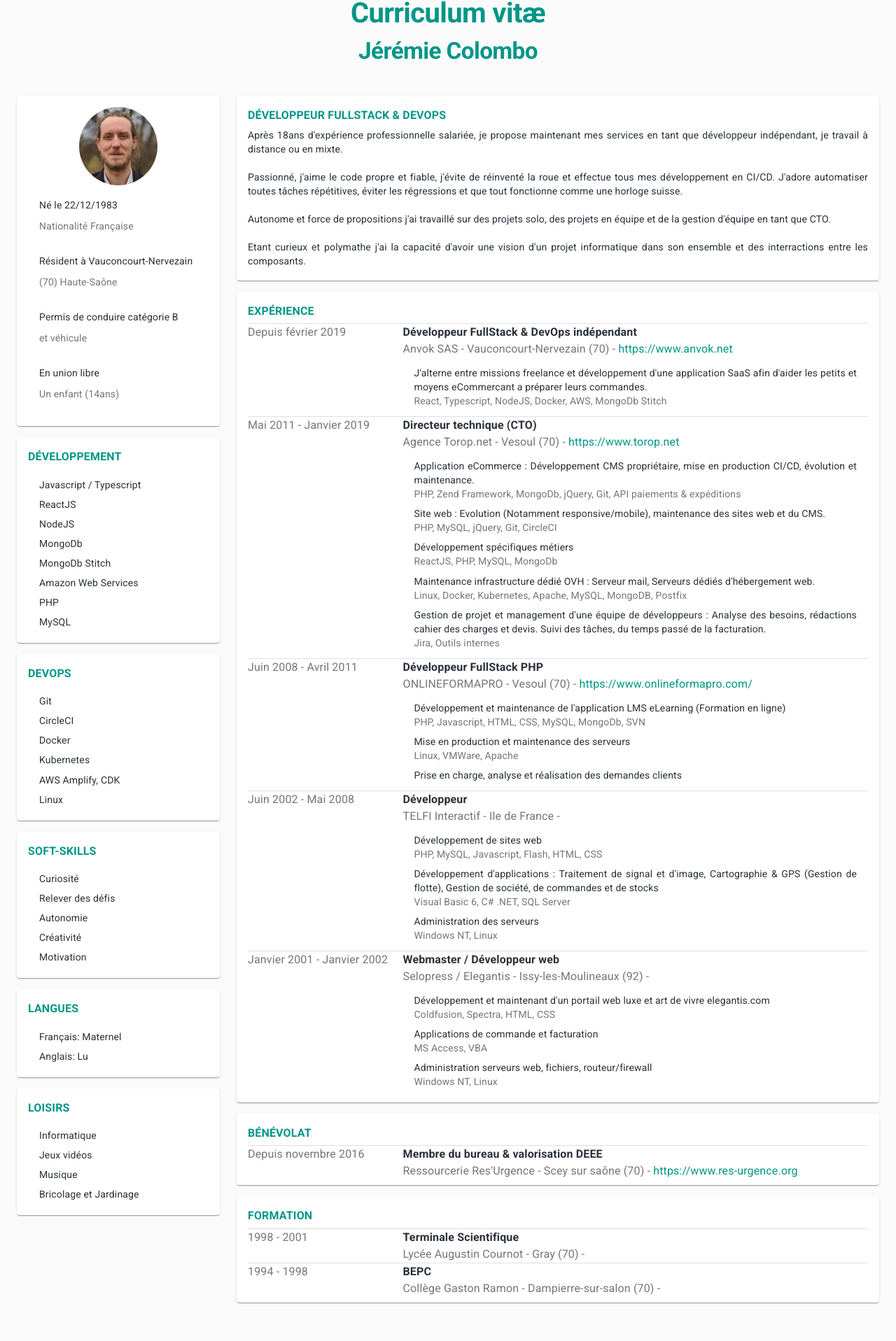
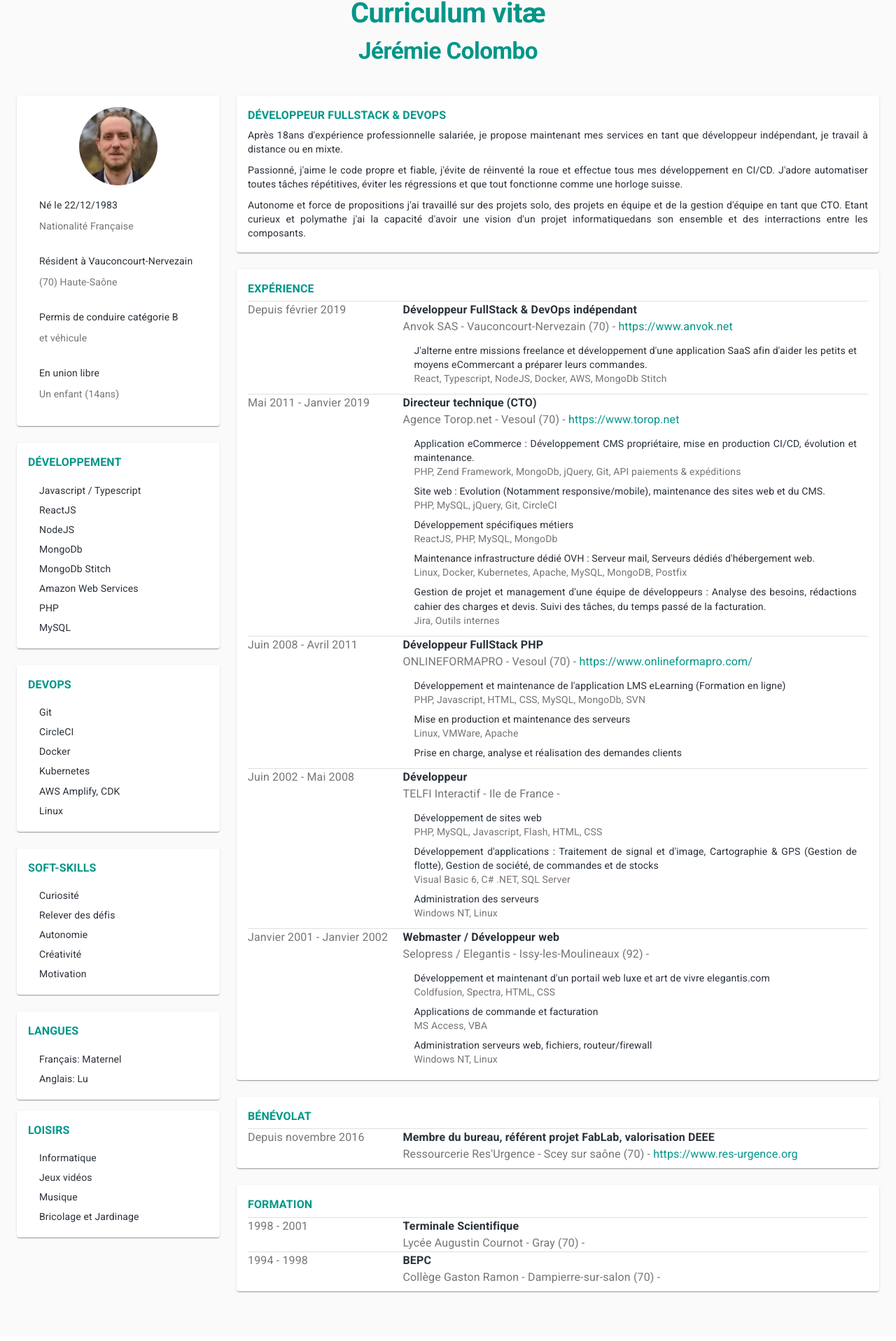
Before and after one commit to beaukode/anvoknet, a React (Create React App) app: page /cv in a window 1280 px wide. Shown: the part 117-2034 px from the top of the page at 70% size. Built offline with nearby package versions, Linux system fonts and the light colour scheme.

Commit message:
Refactoring CV

```diff
--- a/src/Cv.tsx
+++ b/src/Cv.tsx
@@ -7,15 +7,22 @@ import {
   Container,
   Grid,
   Paper,
-  Avatar,
-  List,
-  ListItem,
-  ListItemText,
   Hidden,
 } from "@material-ui/core";
-import moi from "./img/moi.jpg";
-import CvItem from "./Cv/CvItem";
-import { experience, formation, benevolat } from "./Cv/Data";
+import {
+  experience,
+  formation,
+  benevolat,
+  skillsDev,
+  skillsLoisirs,
+  skillsLangues,
+  skillsSoft,
+  skillsDevOps,
+} from "./Cv/Data";
+import Moi from "./Cv/Moi";
+import Skills from "./Cv/Skills";
+import Intro from "./Cv/Intro";
+import CvPart from "./Cv/CvPart";
 
 const useStyles = makeStyles((theme: Theme) =>
   createStyles({
@@ -25,7 +32,6 @@ const useStyles = makeStyles((theme: Theme) =>
     },
     paper: {
       padding: theme.spacing(2, 2, 1, 2),
-      marginBottom: theme.spacing(2),
     },
     title: {
       textTransform: "uppercase",
@@ -40,28 +46,6 @@ const useStyles = makeStyles((theme: Theme) =>
   })
 );
 
-const intro = (
-  <>
-    Après 18ans d'expérience professionnelle salariée, je propose maintenant mes
-    services en tant que développeur indépendant, je travail à distance ou en
-    mixte.
-    <br />
-    <br />
-    Passionné, j'aime le code propre et fiable, j'évite de réinventé la roue et
-    effectue tous mes développement en CI/CD. J'adore automatiser toutes tâches
-    répétitives, éviter les régressions et que tout fonctionne comme une horloge
-    suisse.
-    <br />
-    <br />
-    Autonome et force de propositions j'ai travaillé sur des projets solo, des
-    projets en équipe et de la gestion d'équipe en tant que CTO.
-    <br />
-    <br />
-    Etant curieux et polymathe j'ai la capacité d'avoir une vision d'un projet
-    informatique dans son ensemble et des interractions entre les composants.
-  </>
-);
-
 const Cv: React.FC = () => {
   const classes = useStyles();
 
@@ -74,187 +58,121 @@ const Cv: React.FC = () => {
       </Typography>
       <Grid container spacing={3}>
         <Grid item xs={12} md={3}>
+          <Grid container spacing={3}>
+            <Grid item xs={12} sm={4} md={12}>
               <Paper elevation={1} className={classes.paper}>
-            <Avatar alt="Jérémie COLOMBO" src={moi} className={classes.moi} />
-            <List dense={true}>
-              <ListItem>
-                <ListItemText
-                  primary="Né le 22/12/1983"
-                  secondary="Nationalité Française"
+                <Moi className={classes.moi} />
+              </Paper>
+            </Grid>
+            <Hidden mdUp>
+              <Grid item xs={12} sm={8} md={12}>
+                <Paper
+                  elevation={1}
+                  className={classes.paper}
+                  style={{ height: "100%" }}
+                >
+                  <Intro titleClass={classes.title} />
+                </Paper>
+              </Grid>
+            </Hidden>
+            <Grid item xs={6} sm={6} md={12}>
+              <Paper
+                elevation={1}
+                className={classes.paper}
+                style={{ height: "100%" }}
+              >
+                <Skills
+                  title="Développement"
+                  values={skillsDev}
+                  titleClass={classes.title}
                 />
-              </ListItem>
-              <ListItem>
-                <ListItemText
-                  primary="Résident à Vauconcourt-Nervezain"
-                  secondary="(70) Haute-Saône"
+              </Paper>
+            </Grid>
+            <Grid item xs={6} sm={6} md={12}>
+              <Paper
+                elevation={1}
+                className={classes.paper}
+                style={{ height: "100%" }}
+              >
+                <Skills
+                  title="DevOps"
+                  values={skillsDevOps}
+                  titleClass={classes.title}
                 />
-              </ListItem>
-              <ListItem>
-                <ListItemText
-                  primary="Permis de conduire catégorie B"
-                  secondary="et véhicule"
+              </Paper>
+            </Grid>
+            <Grid item xs={6} sm={6} md={12}>
+              <Paper
+                elevation={1}
+                className={classes.paper}
+                style={{ height: "100%" }}
+              >
+                <Skills
+                  title="Soft-Skills"
+                  values={skillsSoft}
+                  titleClass={classes.title}
                 />
-              </ListItem>
-              <ListItem>
-                <ListItemText
-                  primary="En union libre"
-                  secondary="Un enfant (14ans)"
+              </Paper>
+            </Grid>
+            <Grid item xs={6} sm={6} md={12}>
+              <Paper
+                elevation={1}
+                className={classes.paper}
+                style={{ marginBottom: 16 }}
+              >
+                <Skills
+                  title="Langues"
+                  values={skillsLangues}
+                  titleClass={classes.title}
                 />
-              </ListItem>
-            </List>
               </Paper>
-          <Hidden mdUp>
               <Paper elevation={1} className={classes.paper}>
-              <Typography
-                component="h2"
-                className={classes.title}
-                color="textPrimary"
-                gutterBottom
-              >
-                Développeur FullStack &amp; DevOps
-              </Typography>
-              <Typography variant="body2">{intro}</Typography>
+                <Skills
+                  title="Loisirs"
+                  values={skillsLoisirs}
+                  titleClass={classes.title}
+                />
+              </Paper>
+            </Grid>
+          </Grid>
+        </Grid>
+        <Grid item xs={12} md={9}>
+          <Grid container spacing={3}>
+            <Grid item xs={12}>
+              <Hidden smDown>
+                <Paper elevation={1} className={classes.paper}>
+                  <Intro titleClass={classes.title} />
                 </Paper>
               </Hidden>
+            </Grid>
+            <Grid item xs={12}>
               <Paper elevation={1} className={classes.paper}>
-            <Typography
-              component="h2"
-              className={classes.title}
-              color="textPrimary"
-              gutterBottom
-            >
-              Développement
-            </Typography>
-            <List dense={true}>
-              <ListItem>Javascript / Typescript</ListItem>
-              <ListItem>ReactJS</ListItem>
-              <ListItem>NodeJS</ListItem>
-              <ListItem>MongoDb</ListItem>
-              <ListItem>MongoDb Stitch</ListItem>
-              <ListItem>Amazon Web Services</ListItem>
-              <ListItem>PHP</ListItem>
-              <ListItem>MySQL</ListItem>
-            </List>
-          </Paper>
-          <Paper elevation={1} className={classes.paper}>
-            <Typography
-              component="h2"
-              className={classes.title}
-              color="textPrimary"
-              gutterBottom
-            >
-              DevOps
-            </Typography>
-            <List dense={true}>
-              <ListItem>Git</ListItem>
-              <ListItem>CircleCI</ListItem>
-              <ListItem>Docker</ListItem>
-              <ListItem>Kubernetes</ListItem>
-              <ListItem>AWS Amplify, CDK</ListItem>
-              <ListItem>Linux</ListItem>
-            </List>
-          </Paper>
-          <Paper elevation={1} className={classes.paper}>
-            <Typography
-              component="h2"
-              className={classes.title}
-              color="textPrimary"
-              gutterBottom
-            >
-              Soft-Skills
-            </Typography>
-            <List dense={true}>
-              <ListItem>Curiosité</ListItem>
-              <ListItem>Relever des défis</ListItem>
-              <ListItem>Autonomie</ListItem>
-              <ListItem>Créativité</ListItem>
-              <ListItem>Motivation</ListItem>
-            </List>
-          </Paper>
-          <Paper elevation={1} className={classes.paper}>
-            <Typography
-              component="h2"
-              className={classes.title}
-              color="textPrimary"
-              gutterBottom
-            >
-              Langues
-            </Typography>
-            <List dense={true}>
-              <ListItem>Français: Maternel</ListItem>
-              <ListItem>Anglais: Lu</ListItem>
-            </List>
-          </Paper>
-          <Paper elevation={1} className={classes.paper}>
-            <Typography
-              component="h2"
-              className={classes.title}
-              color="textPrimary"
-              gutterBottom
-            >
-              Loisirs
-            </Typography>
-            <List dense={true}>
-              <ListItem>Informatique</ListItem>
-              <ListItem>Jeux vidéos</ListItem>
-              <ListItem>Musique</ListItem>
-              <ListItem>Bricolage et Jardinage</ListItem>
-            </List>
+                <CvPart
+                  title="Expérience"
+                  values={experience}
+                  titleClass={classes.title}
+                />
               </Paper>
             </Grid>
-        <Grid item xs={12} md={9}>
-          <Hidden mdDown>
+            <Grid item xs={12}>
               <Paper elevation={1} className={classes.paper}>
-              <Typography
-                component="h2"
-                className={classes.title}
-                color="textPrimary"
-                gutterBottom
-              >
-                Développeur FullStack &amp; DevOps
-              </Typography>
-              <Typography variant="body2">{intro}</Typography>
+                <CvPart
+                  title="Bénévolat"
+                  values={benevolat}
+                  titleClass={classes.title}
+                />
               </Paper>
-          </Hidden>
+            </Grid>
+            <Grid item xs={12}>
               <Paper elevation={1} className={classes.paper}>
-            <Typography
-              component="h2"
-              className={classes.title}
-              color="textPrimary"
-              gutterBottom
-            >
-              Expérience
-            </Typography>
-            {experience.map((i, idx) => (
-              <CvItem key={idx} {...i} />
-            ))}
+                <CvPart
+                  title="Formation"
+                  values={formation}
+                  titleClass={classes.title}
+                />
               </Paper>
-          <Paper elevation={1} className={classes.paper}>
-            <Typography
-              component="h2"
-              className={classes.title}
-              color="textPrimary"
-              gutterBottom
-            >
-              Bénévolat
-            </Typography>
-            {benevolat.map((i, idx) => (
-              <CvItem key={idx} {...i} />
-            ))}
-          </Paper>
-          <Paper elevation={1} className={classes.paper}>
-            <Typography
-              component="h2"
-              className={classes.title}
-              color="textPrimary"
-              gutterBottom
-            >
-              Formation
-            </Typography>
-            {formation.map((i, idx) => (
-              <CvItem key={idx} {...i} />
-            ))}
-          </Paper>
+            </Grid>
+          </Grid>
         </Grid>
       </Grid>
     </Container>
--- a/src/Cv/CvItem.tsx
+++ b/src/Cv/CvItem.tsx
@@ -9,6 +9,7 @@ import {
   ListItem,
   ListItemText,
   Divider,
+  Hidden,
 } from "@material-ui/core";
 import { extLink } from "../Common";
 
@@ -55,12 +56,14 @@ const CvItem: React.FC<Props> = ({
   const classes = useStyles();
   return (
     <Grid container>
-      <Grid item xs={3}>
+      <Grid item xs={12} sm={3}>
         <Divider />
         <Typography color="textSecondary">{periode}</Typography>
       </Grid>
-      <Grid item xs={9}>
-        <Divider />
+      <Grid item xs={12} sm={9}>
+        <Hidden xsDown>
+          <Divider />
+        </Hidden>
         <Typography
           component="h3"
           className={classes.label}
--- /dev/null
+++ b/src/Cv/CvPart.tsx
@@ -0,0 +1,30 @@
+import React from "react";
+import { Typography } from "@material-ui/core";
+import { CvData } from "./Data";
+import CvItem from "./CvItem";
+
+interface Props {
+  title: string;
+  values: CvData[];
+  titleClass?: string;
+}
+
+const CvPart: React.FC<Props> = React.memo(({ title, values, titleClass }) => {
+  return (
+    <>
+      <Typography
+        component="h2"
+        className={titleClass}
+        color="textPrimary"
+        gutterBottom
+      >
+        {title}
+      </Typography>
+      {values.map((i, idx) => (
+        <CvItem key={idx} {...i} />
+      ))}
+    </>
+  );
+});
+
+export default CvPart;
--- a/src/Cv/Data.ts
+++ b/src/Cv/Data.ts
@@ -1,6 +1,43 @@
 import { CvItemDetail } from "./CvItem";
 
-interface CvData {
+export const skillsDev = [
+  "Javascript / Typescript",
+  "ReactJS",
+  "NodeJS",
+  "MongoDb",
+  "MongoDb Stitch",
+  "Amazon Web Services",
+  "PHP",
+  "MySQL",
+];
+
+export const skillsDevOps = [
+  "Git",
+  "CircleCI",
+  "Docker",
+  "Kubernetes",
+  "AWS Amplify, CDK",
+  "Linux",
+];
+
+export const skillsSoft = [
+  "Curiosité",
+  "Relever des défis",
+  "Autonomie",
+  "Créativité",
+  "Motivation",
+];
+
+export const skillsLangues = ["Français: Maternel", "Anglais: Lu"];
+
+export const skillsLoisirs = [
+  "Informatique",
+  "Jeux vidéos",
+  "Musique",
+  "Bricolage et Jardinage",
+];
+
+export interface CvData {
   periode: string;
   label: string;
   structure: string;
@@ -11,7 +48,7 @@ interface CvData {
 
 export const benevolat: CvData[] = [
   {
-    label: "Membre du bureau & valorisation DEEE",
+    label: "Membre du bureau, référent projet FabLab, valorisation DEEE",
     structure: "Ressourcerie Res'Urgence",
     location: "Scey sur saône (70)",
     periode: "Depuis novembre 2016",
--- /dev/null
+++ b/src/Cv/Intro.tsx
@@ -0,0 +1,40 @@
+import React from "react";
+import { Typography } from "@material-ui/core";
+
+interface Props {
+  titleClass?: string;
+}
+
+const Intro: React.FC<Props> = React.memo(({ titleClass }) => {
+  return (
+    <>
+      <Typography
+        component="h2"
+        className={titleClass}
+        color="textPrimary"
+        gutterBottom
+      >
+        Développeur FullStack &amp; DevOps
+      </Typography>
+      <Typography variant="body2">
+        Après 18ans d'expérience professionnelle salariée, je propose maintenant
+        mes services en tant que développeur indépendant, je travail à distance
+        ou en mixte.
+      </Typography>
+      <Typography variant="body2">
+        Passionné, j'aime le code propre et fiable, j'évite de réinventé la roue
+        et effectue tous mes développement en CI/CD. J'adore automatiser toutes
+        tâches répétitives, éviter les régressions et que tout fonctionne comme
+        une horloge suisse.
+      </Typography>
+      <Typography variant="body2">
+        Autonome et force de propositions j'ai travaillé sur des projets solo,
+        des projets en équipe et de la gestion d'équipe en tant que CTO. Etant
+        curieux et polymathe j'ai la capacité d'avoir une vision d'un projet
+        informatiquedans son ensemble et des interractions entre les composants.
+      </Typography>
+    </>
+  );
+});
+
+export default Intro;
--- /dev/null
+++ b/src/Cv/Moi.tsx
@@ -0,0 +1,43 @@
+import React from "react";
+import { Avatar, List, ListItem, ListItemText } from "@material-ui/core";
+import moi from "../img/moi.jpg";
+
+interface Props {
+  className?: string;
+}
+
+const Moi: React.FC<Props> = React.memo(({ className }) => {
+  return (
+    <>
+      <Avatar alt="Jérémie COLOMBO" src={moi} className={className} />
+      <List dense={true}>
+        <ListItem>
+          <ListItemText
+            primary="Né le 22/12/1983"
+            secondary="Nationalité Française"
+          />
+        </ListItem>
+        <ListItem>
+          <ListItemText
+            primary="Résident à Vauconcourt-Nervezain"
+            secondary="(70) Haute-Saône"
+          />
+        </ListItem>
+        <ListItem>
+          <ListItemText
+            primary="Permis de conduire catégorie B"
+            secondary="et véhicule"
+          />
+        </ListItem>
+        <ListItem>
+          <ListItemText
+            primary="En union libre"
+            secondary="Un enfant (14ans)"
+          />
+        </ListItem>
+      </List>
+    </>
+  );
+});
+
+export default Moi;
--- /dev/null
+++ b/src/Cv/Skills.tsx
@@ -0,0 +1,34 @@
+import React from "react";
+import {
+  List,
+  ListItem,
+  Typography,
+} from "@material-ui/core";
+
+interface Props {
+  title: string;
+  values: string[];
+  titleClass?: string;
+}
+
+const Skills: React.FC<Props> = React.memo(({ title, values, titleClass }) => {
+  return (
+    <>
+      <Typography
+        component="h2"
+        className={titleClass}
+        color="textPrimary"
+        gutterBottom
+      >
+        {title}
+      </Typography>
+      <List dense={true}>
+        {values.map(v => (
+          <ListItem key={v}>{v}</ListItem>
+        ))}
+      </List>
+    </>
+  );
+});
+
+export default Skills;
```
Lines whose indentation alone changed are shown as unchanged.
